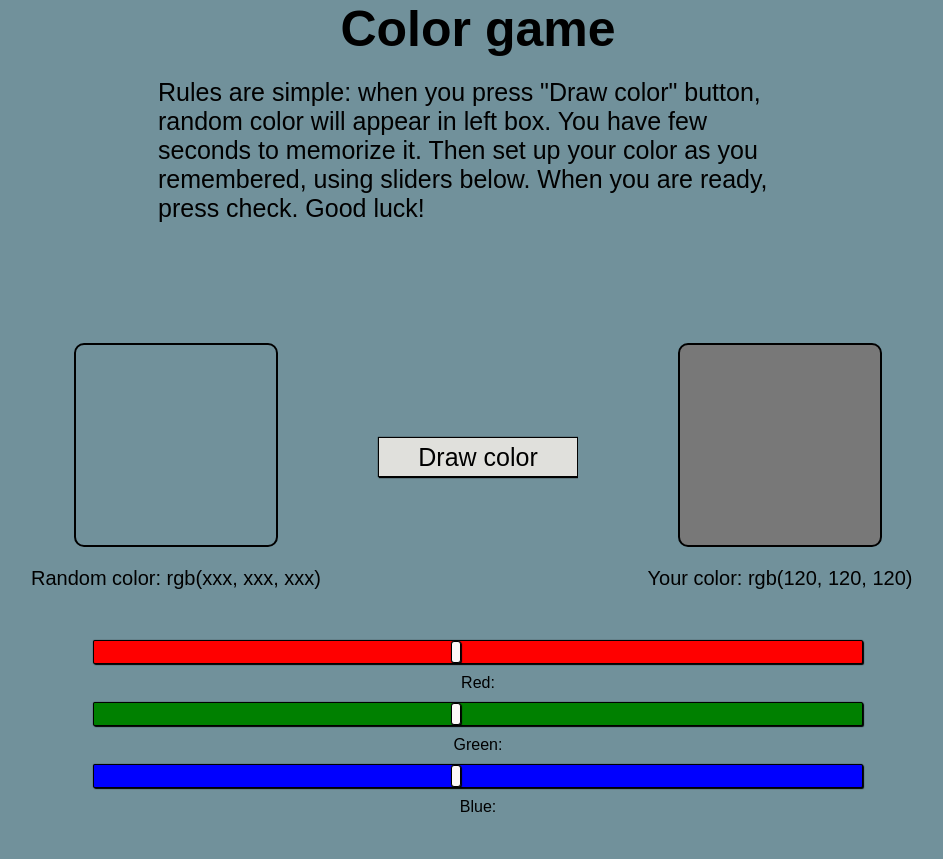
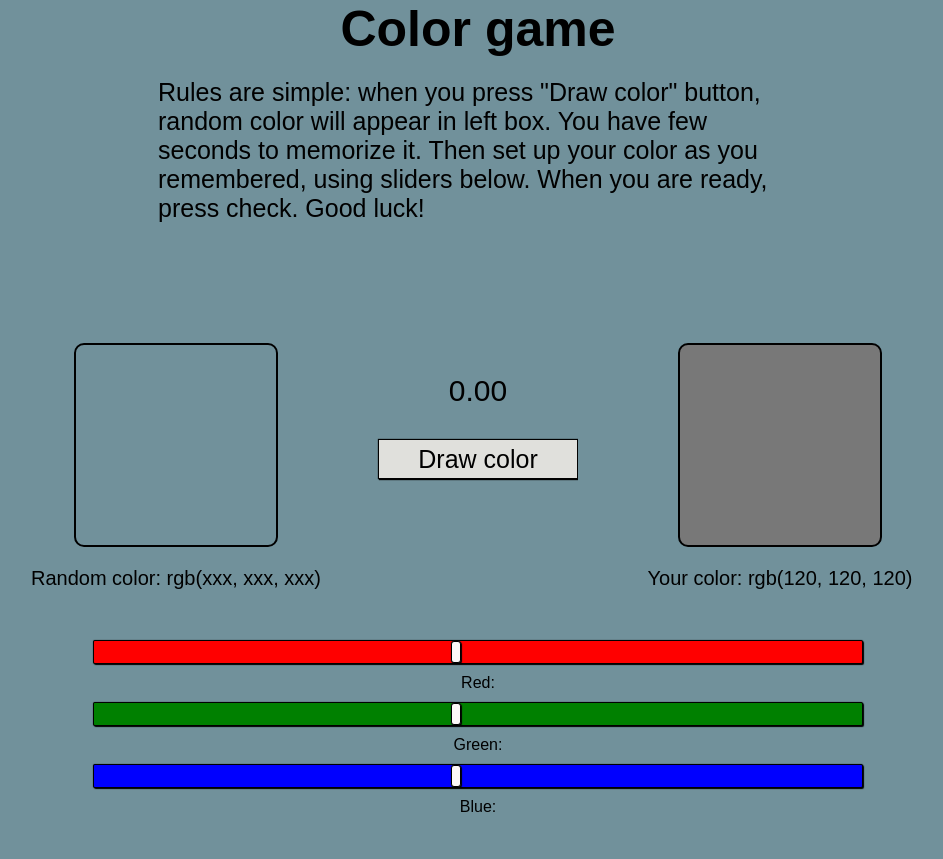
Before and after one commit to eryk-slowinski/Color-game, a plain HTML site: page index.html in a window 1280 px wide. Shown: the whole page, without its empty margins (162-1105 px from the left). Drawn offline with Linux system fonts and the light colour scheme.

Commit message:
Recent changes, working on timer feature

```diff
--- a/index.html
+++ b/index.html
@@ -20,7 +20,11 @@
             <div class="color-to-guess"></div>
             <p class="draw-color-value">Random color: rgb(xxx, xxx, xxx)</p>
         </div>
-        <button class="active" id="button">Draw color</button>
+        <div class="middle">
+            <div class="timer">0.00</div>
+            <button class="active" id="button">Draw color</button>
+            <div class="accuracy"></div>
+        </div>
         <div class="players-color">
             <div class="your-color"></div>
             <p class="players-color-value">Your color: rgb(120, 120, 120)</p>
@@ -33,7 +37,6 @@
         <label for="green">Green:</label>
         <input type="range" min="0" max="255" value="120" class="blue" id="blue">
         <label for="blue">Blue:</label>
-        <div class="accuracy"></div>
         <div class="accuracy overall-score"></div>
         <div class="accuracy best-score"></div>
     </div>
--- a/main.js
+++ b/main.js
@@ -3,7 +3,8 @@ const slideGreen = document.querySelector('.green');
 const slideBlue = document.querySelector('.blue');
 const randomColor = document.querySelector('.color-to-guess');
 const button = document.querySelector('#button');
-const divTimer = document.querySelector('.timer')
+const divAccuracy = document.querySelector('.accuracy');
+const divTimer = document.querySelector('.timer');
 
 const colorsData = ['rgbRed', 'rgbGreen', 'rgbBlue', 'timeOfColorVisible'];
 const resultsData = {
@@ -48,10 +49,9 @@ function countAccuracy() {
 }
 
 function uploadResults() {
-    const divAccuracy = document.querySelector('.accuracy');
     const divOverallAccuracy = document.querySelector('.overall-score');
     const divBestScore = document.querySelector('.best-score');
-    divAccuracy.textContent = `Your accuracy this time is: ${resultsData.accuracy}%!`;
+    divAccuracy.textContent = `Accuracy: ${resultsData.accuracy}%!`;
     divOverallAccuracy.textContent = `Your overall accuracy is: ${resultsData.overallScore.toFixed(2)}%!`
     divBestScore.textContent = `Your best score so far is: ${resultsData.bestScore}%!`
 }
@@ -72,6 +72,7 @@ function buttonHandler(e) {
         e.target.classList.toggle('active');
         e.target.textContent = 'Check';
         drawColorValue.textContent = `Random color: rgb(xxx, xxx, xxx)`
+        divAccuracy.textContent = '';
     } else {
         e.target.classList.toggle('active');
         e.target.textContent = 'Draw color';
--- a/style.css
+++ b/style.css
@@ -44,7 +44,7 @@ p {
 div button {
     height: 40px;
     width: 200px;
-    margin: auto 0;
+    margin: 30px 0;
     font-size: 25px;
     padding: 5px;
     background-color: rgb(224, 224, 220);
@@ -59,7 +59,26 @@ div button {
     font-size: 25px;
 }
 
+.middle {
+    display: flex;
+    flex-direction: column;
+    justify-content: center;
+    align-items: center;
+}
+
+.timer {
+    font-size: 30px;
+    height: 35px;
+}
+
 .accuracy {
+    font-size: 20px;
+    height: 30px;
+}
+
+
+.overall-score,
+.best-score {
     font-size: 25px;
     margin: 10px 0;
 }
```
